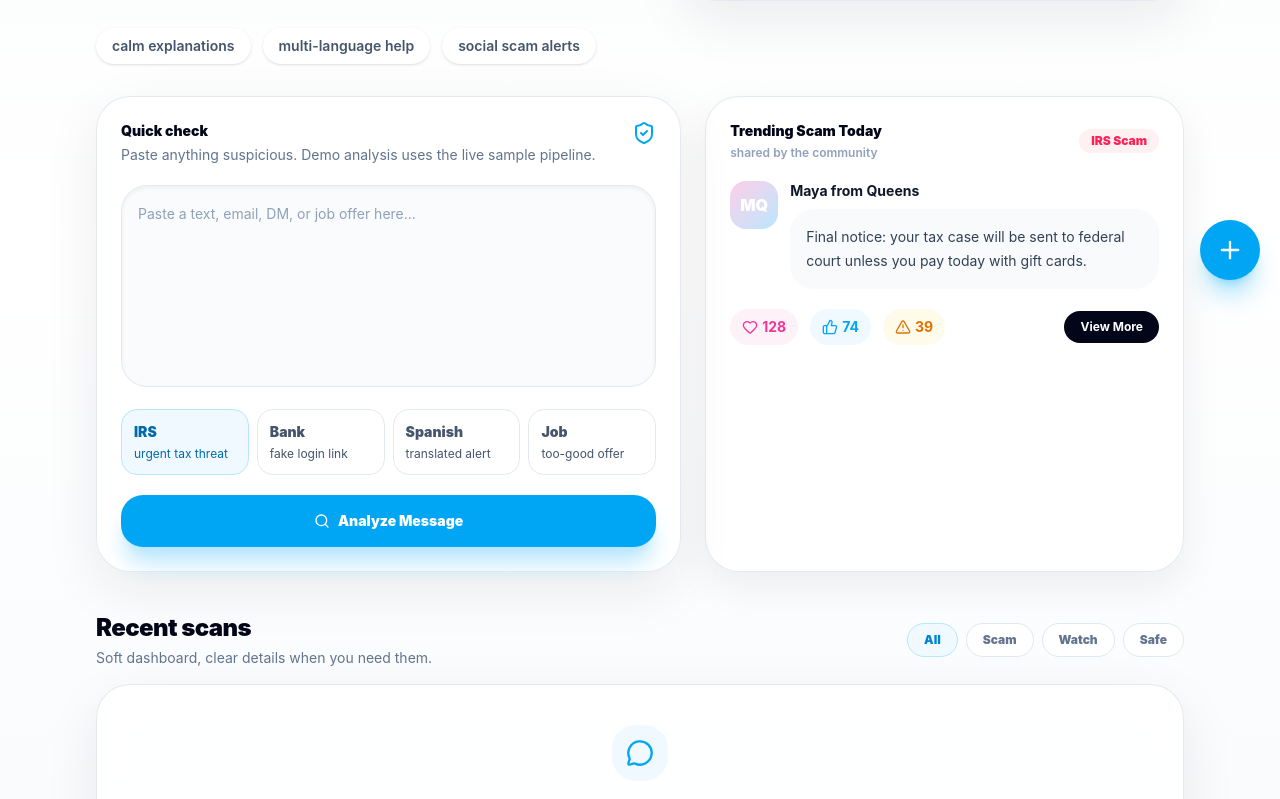
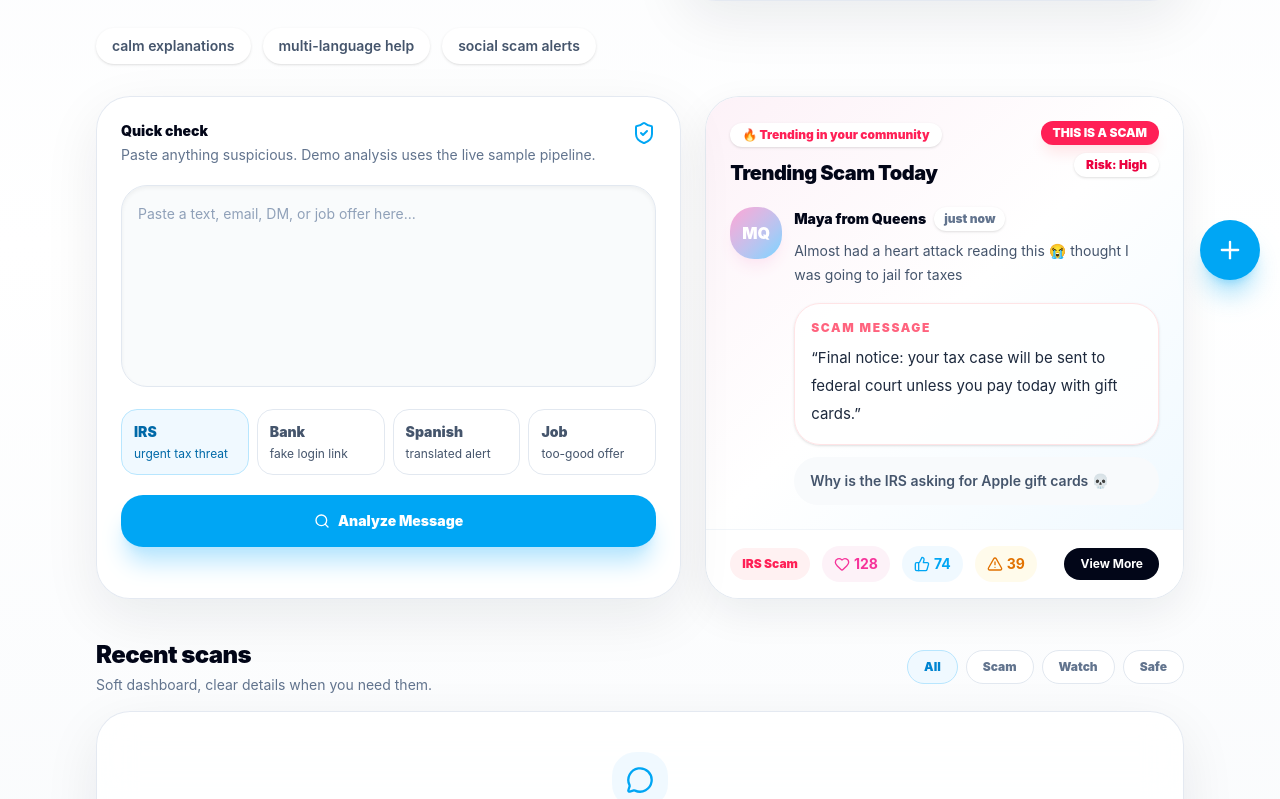
Before and after one commit to Shah-king/Hunter-Hacks, a Next.js app in the folder trust-layer/: page / in a window 1280 px wide. Shown: the part 500-1299 px from the top of the page. Built offline with nearby package versions, Linux system fonts and the light colour scheme.

Commit message:
Make trending scam card more social

```diff
--- a/trust-layer/app/page.tsx
+++ b/trust-layer/app/page.tsx
@@ -57,9 +57,13 @@ const SCENARIOS = [
 
 const TRENDING_POST = {
   user: "Maya from Queens",
+  initials: "MQ",
   tag: "IRS Scam",
+  risk: "High",
+  story: "Almost had a heart attack reading this 😭 thought I was going to jail for taxes",
   message:
     "Final notice: your tax case will be sent to federal court unless you pay today with gift cards.",
+  reactionLine: "Why is the IRS asking for Apple gift cards 💀",
   reactions: { hearts: 128, helpful: 74, warning: 39 },
 }
 
@@ -305,35 +309,71 @@ export default function Home() {
           )}
         </div>
 
-        <article className="social-card rounded-[34px] p-5 sm:p-6">
-          <div className="flex items-center justify-between">
-            <div>
-              <p className="text-sm font-black text-slate-950">Trending Scam Today</p>
-              <p className="mt-1 text-xs font-semibold text-slate-400">shared by the community</p>
+        <article className="social-card overflow-hidden rounded-[34px] p-0">
+          <div className="bg-gradient-to-br from-pink-50 via-white to-sky-50 p-5 sm:p-6">
+            <div className="flex items-start justify-between gap-4">
+              <div>
+                <div className="inline-flex items-center gap-1.5 rounded-full bg-white px-3 py-1 text-xs font-black text-rose-500 shadow-sm">
+                  🔥 Trending in your community
+                </div>
+                <h2 className="mt-3 text-xl font-black tracking-tight text-slate-950">
+                  Trending Scam Today
+                </h2>
+              </div>
+              <div className="flex flex-col items-end gap-2">
+                <span className="rounded-full bg-rose-500 px-3 py-1 text-xs font-black text-white shadow-lg shadow-rose-100">
+                  THIS IS A SCAM
+                </span>
+                <span className="rounded-full bg-white px-3 py-1 text-xs font-black text-rose-600 shadow-sm">
+                  Risk: {TRENDING_POST.risk}
+                </span>
+              </div>
             </div>
-            <span className="rounded-full bg-rose-50 px-3 py-1 text-xs font-black text-rose-500">{TRENDING_POST.tag}</span>
-          </div>
-          <div className="mt-5 flex gap-3">
-            <div className="flex h-12 w-12 shrink-0 items-center justify-center rounded-2xl bg-gradient-to-br from-pink-200 to-sky-200 font-black text-white">
-              MQ
-            </div>
-            <div>
-              <p className="text-sm font-bold text-slate-900">{TRENDING_POST.user}</p>
-              <p className="mt-2 rounded-3xl bg-slate-50 p-4 text-sm leading-6 text-slate-700">
-                {TRENDING_POST.message}
-              </p>
+
+            <div className="mt-5 flex gap-3">
+              <div className="flex h-13 w-13 shrink-0 items-center justify-center rounded-3xl bg-gradient-to-br from-pink-300 to-sky-300 font-black text-white shadow-lg shadow-pink-100">
+                {TRENDING_POST.initials}
+              </div>
+              <div className="min-w-0 flex-1">
+                <div className="flex flex-wrap items-center gap-2">
+                  <p className="text-sm font-black text-slate-950">{TRENDING_POST.user}</p>
+                  <span className="rounded-full bg-white px-2.5 py-1 text-xs font-black text-slate-500 shadow-sm">
+                    just now
+                  </span>
+                </div>
+                <p className="mt-2 text-sm leading-6 text-slate-600">
+                  {TRENDING_POST.story}
+                </p>
+
+                <div className="mt-4 rounded-[26px] border border-rose-100 bg-white/85 p-4 shadow-sm">
+                  <p className="text-xs font-black uppercase tracking-[0.14em] text-rose-400">
+                    Scam message
+                  </p>
+                  <p className="mt-2 text-[15px] leading-7 text-slate-800">
+                    “{TRENDING_POST.message}”
+                  </p>
+                </div>
+
+                <p className="mt-3 rounded-3xl bg-slate-50 px-4 py-3 text-sm font-semibold leading-6 text-slate-600">
+                  {TRENDING_POST.reactionLine}
+                </p>
+              </div>
             </div>
           </div>
-          <div className="mt-5 flex flex-wrap items-center gap-3 text-sm font-bold text-slate-500">
-            <span className="inline-flex items-center gap-1 rounded-full bg-pink-50 px-3 py-2 text-pink-500">
+
+          <div className="flex flex-wrap items-center gap-3 border-t border-slate-100 bg-white px-5 py-4 text-sm font-bold text-slate-500 sm:px-6">
+            <span className="rounded-full bg-rose-50 px-3 py-2 text-xs font-black text-rose-500">
+              {TRENDING_POST.tag}
+            </span>
+            <button type="button" className="inline-flex items-center gap-1 rounded-full bg-pink-50 px-3 py-2 text-pink-500 transition hover:-translate-y-0.5">
               <Heart className="h-4 w-4" /> {TRENDING_POST.reactions.hearts}
-            </span>
-            <span className="inline-flex items-center gap-1 rounded-full bg-sky-50 px-3 py-2 text-sky-500">
+            </button>
+            <button type="button" className="inline-flex items-center gap-1 rounded-full bg-sky-50 px-3 py-2 text-sky-500 transition hover:-translate-y-0.5">
               <ThumbsUp className="h-4 w-4" /> {TRENDING_POST.reactions.helpful}
-            </span>
-            <span className="inline-flex items-center gap-1 rounded-full bg-amber-50 px-3 py-2 text-amber-600">
+            </button>
+            <button type="button" className="inline-flex items-center gap-1 rounded-full bg-amber-50 px-3 py-2 text-amber-600 transition hover:-translate-y-0.5">
               <TriangleAlert className="h-4 w-4" /> {TRENDING_POST.reactions.warning}
-            </span>
+            </button>
             <Link href="/social" className="ml-auto rounded-full bg-slate-950 px-4 py-2 text-xs text-white transition hover:-translate-y-0.5">
               View More
             </Link>
```
